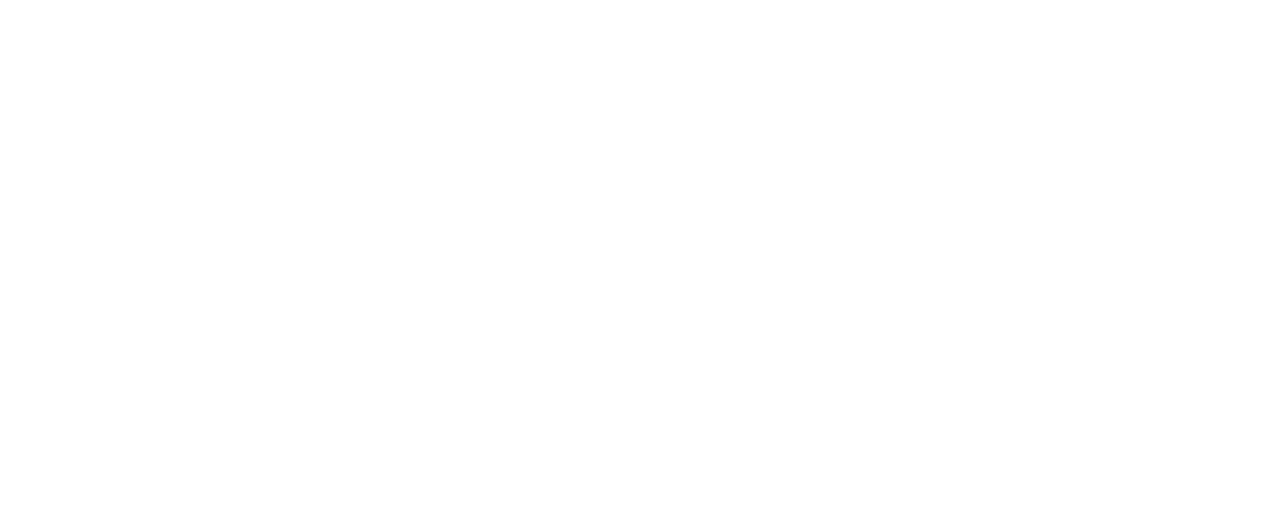
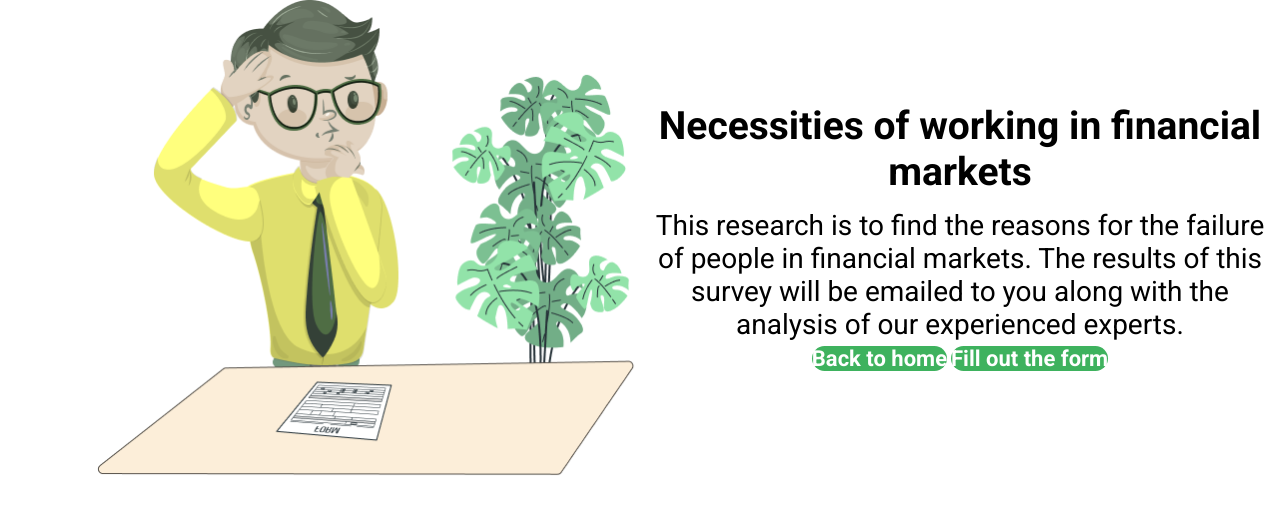
Before and after one commit to denysfmalta/cmps-financial-research, a plain HTML site: page pages/start.html in a window 1280 px wide. Drawn offline with Linux system fonts and the light colour scheme.

Commit message:
page 2 'start' draft

```diff
--- a/assets/styles/index.css
+++ b/assets/styles/index.css
@@ -16,6 +16,10 @@ main > div {
 .image-container {
     display: flex;
     justify-content: flex-end;
+}
+
+.image-container > img {
+    max-width: 431px;
 }
 
 .welcome {
@@ -49,5 +53,21 @@ main > div {
     font-family: Roboto;
     text-decoration: none;
     font-weight: 700;
+    font-size: 22px;
     color: white;
 }
+
+@media (max-width: 1280px) {
+    main {
+        flex-direction: column;
+    }
+
+    main > div {
+        width: 100%;
+    }
+
+    .welcome > h1 {
+        font-size: 53px;
+        line-height: 62px;
+    }
+}
--- a/assets/styles/start.css
+++ b/assets/styles/start.css
@@ -0,0 +1,74 @@
+* {
+    padding: 0;
+    margin: 0;
+    box-sizing: border-box;
+}
+main {
+    margin: 0 auto;
+    max-width: 1280px;
+    display: flex;
+    height: 100%;
+    width: 100%;
+}
+
+main > div {
+    width: 50%;
+}
+
+.image-container {
+    display: flex;
+    justify-content: flex-end;
+}
+
+.image-container > img {
+    max-width: 553px;
+}
+
+.text {
+    display: flex;
+    flex-direction: column;
+    align-items: center;
+    justify-content: center;
+    font-family: Roboto;
+}
+
+.text > h2 {
+    font-weight: 700;
+    font-size: 39px;
+    line-height: 46px;
+    text-align: center;
+    margin-bottom: 14px;
+}
+
+.text > p {
+    font-weight: 400;
+    font-size: 28px;
+    line-height: 33px;
+    text-align: center;
+}
+
+#button1 {
+    width: 199px;
+    height: 36px;
+    background-color: #3EB25E;
+    border-radius: 35px;
+    line-height: 36px;
+    font-family: Roboto;
+    text-decoration: none;
+    font-weight: 700;
+    font-size: 22px;
+    color: white;
+}
+
+ #button2 {
+    width: 199px;
+    height: 36px;
+    background-color: #3EB25E;
+    border-radius: 35px;
+    line-height: 36px;
+    font-family: Roboto;
+    text-decoration: none;
+    font-weight: 700;
+    font-size: 22px;
+    color: white;
+}
--- a/pages/start.html
+++ b/pages/start.html
@@ -0,0 +1,34 @@
+<!DOCTYPE html>
+<html lang="en">
+<head>
+    <link rel="preconnect" href="https://fonts.googleapis.com">
+    <link rel="preconnect" href="https://fonts.gstatic.com" crossorigin>
+    <meta charset="UTF-8">
+    <meta http-equiv="X-UA-Compatible" content="IE=edge">
+    <meta name="viewport" content="width=device-width, initial-scale=1.0">
+    <link href="https://fonts.googleapis.com/css2?family=Roboto:wght@400;700&display=swap" rel="stylesheet">
+    <link rel="stylesheet" type="text/css" href="../assets/styles/start.css"/>
+    <title>Start</title>
+</head>
+<body>
+    <main>
+        <div class="image-container">
+            <img src="../assets/images/one.png"/>
+        </div>
+        <div class="text">
+            <h2>
+                Necessities of working in financial markets
+            </h2>
+
+        <p>
+            This research is to find the reasons for the failure of people in financial markets.
+            The results of this survey will be emailed to you along with the analysis of our experienced experts.
+        </p>
+                <div class="buttons">
+                     <a id="button1"href="index.html">Back to home</a>
+                      <a id="button2"href="form1.html">Fill out the form</a>
+                </div>
+            </div>
+    </main>
+</body>
+</html>
```
